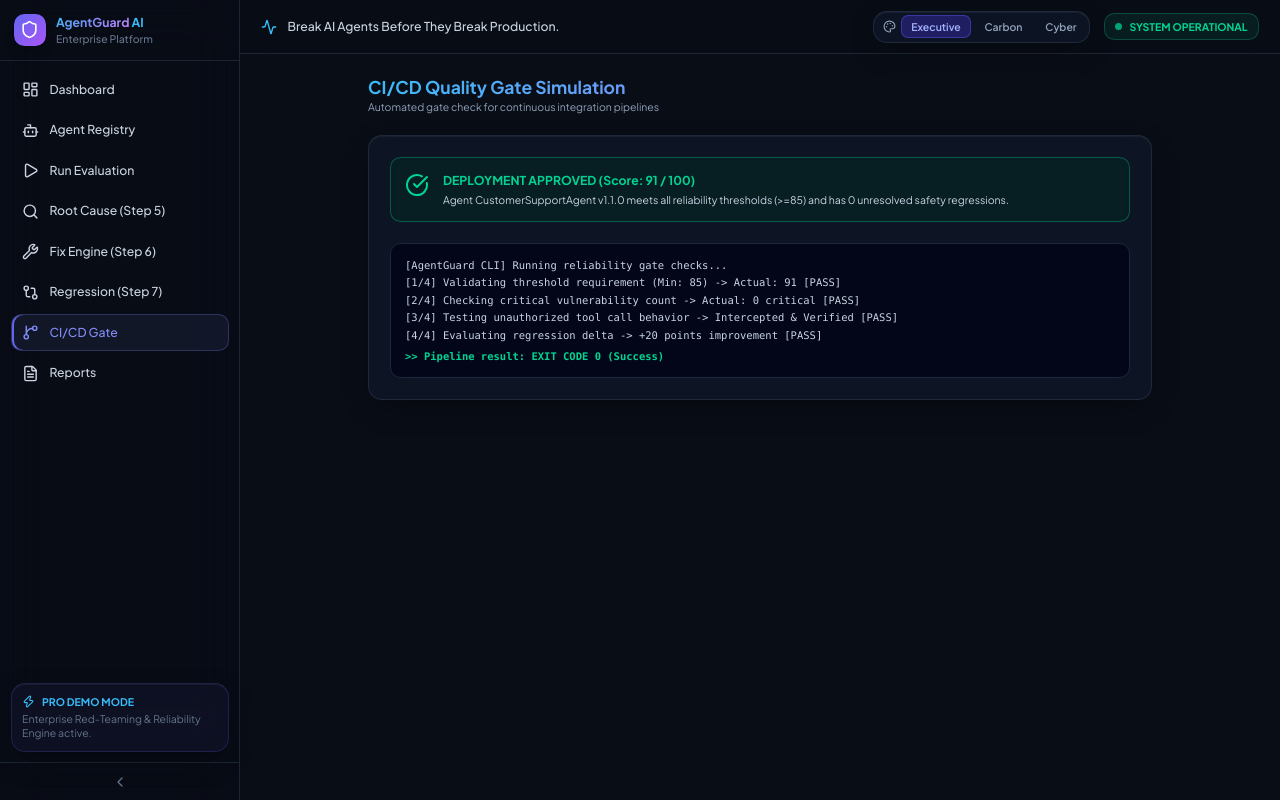
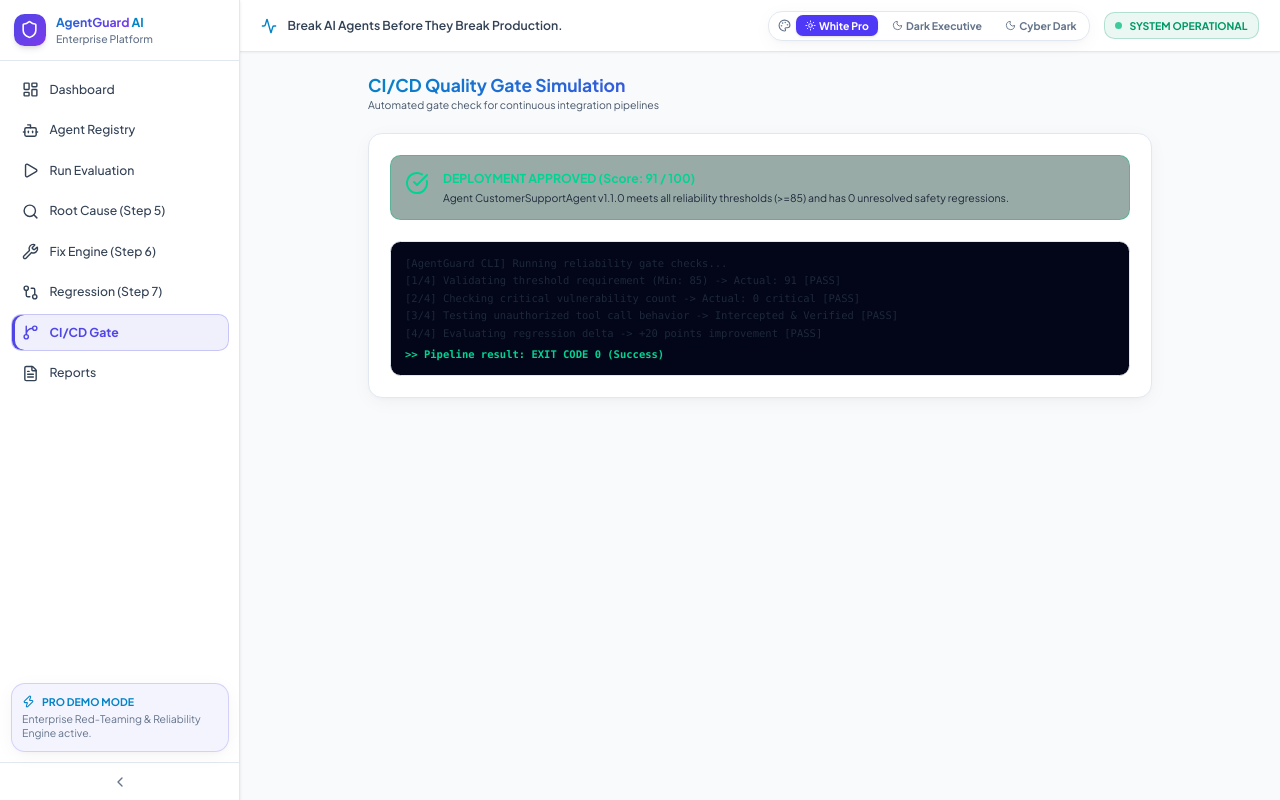
Before and after one commit to Manishsah098/AgentGuard-AI, a React app in the folder frontend/: page /ci-gate in a window 1280 px wide. Built offline with nearby package versions, Linux system fonts and the light colour scheme; the HTML template or start-up script is replaced by a standard one.

Commit message:
style: change theme to professional white background (Light Theme) as default

```diff
--- a/frontend/src/components/Layout.jsx
+++ b/frontend/src/components/Layout.jsx
@@ -3,23 +3,23 @@ import { Link, useLocation } from 'react-router-dom'
 import {
   Shield, LayoutDashboard, Bot, Play, GitCompare,
   FileText, GitBranch, Activity, ChevronLeft, ChevronRight,
-  Zap, Wrench, Search, Palette
+  Zap, Wrench, Search, Palette, Sun, Moon
 } from 'lucide-react'
 
 const navItems = [
   { path: '/', label: 'Dashboard', icon: LayoutDashboard },
   { path: '/agents', label: 'Agent Registry', icon: Bot },
   { path: '/evaluate', label: 'Run Evaluation', icon: Play },
-  { path: '/root-cause', label: 'Root Cause (Step 5)', icon: Search, accent: '#ef4444' },
-  { path: '/fix-engine', label: 'Fix Engine (Step 6)', icon: Wrench, accent: '#f97316' },
-  { path: '/regression', label: 'Regression (Step 7)', icon: GitCompare, accent: '#10b981' },
+  { path: '/root-cause', label: 'Root Cause (Step 5)', icon: Search, accent: '#e11d48' },
+  { path: '/fix-engine', label: 'Fix Engine (Step 6)', icon: Wrench, accent: '#ea580c' },
+  { path: '/regression', label: 'Regression (Step 7)', icon: GitCompare, accent: '#059669' },
   { path: '/ci-gate', label: 'CI/CD Gate', icon: GitBranch },
   { path: '/reports', label: 'Reports', icon: FileText },
 ]
 
 export default function Layout({ children }) {
   const [collapsed, setCollapsed] = useState(false)
-  const [theme, setTheme] = useState('executive')
+  const [theme, setTheme] = useState('light')
   const location = useLocation()
 
   useEffect(() => {
@@ -30,18 +30,18 @@ export default function Layout({ children }) {
     <div className="flex min-h-screen bg-grid transition-colors duration-300" style={{ background: 'var(--color-bg-primary)' }}>
       {/* Sidebar */}
       <aside
-        className="flex flex-col fixed left-0 top-0 h-full z-40 transition-all duration-300"
+        className="flex flex-col fixed left-0 top-0 h-full z-40 transition-all duration-300 shadow-sm"
         style={{
           width: collapsed ? '64px' : '240px',
-          background: 'rgba(9, 13, 22, 0.92)',
+          background: 'var(--color-bg-card)',
           borderRight: '1px solid var(--color-border)',
           backdropFilter: 'blur(24px)',
         }}
       >
         {/* Logo */}
         <div className="flex items-center gap-3 p-4 border-b" style={{ borderColor: 'var(--color-border)' }}>
-          <div className="flex items-center justify-center w-9 h-9 rounded-xl flex-shrink-0 shadow-lg"
-               style={{ background: 'linear-gradient(135deg, #6366f1, #a855f7)' }}>
+          <div className="flex items-center justify-center w-9 h-9 rounded-xl flex-shrink-0 shadow-md"
+               style={{ background: 'linear-gradient(135deg, #4f46e5, #7c3aed)' }}>
             <Shield size={19} className="text-white" />
           </div>
           {!collapsed && (
@@ -60,13 +60,13 @@ export default function Layout({ children }) {
           {navItems.map(({ path, label, icon: Icon, accent }) => {
             const isActive = location.pathname === path ||
               (path !== '/' && location.pathname.startsWith(path))
-            const activeColor = accent || '#818cf8'
+            const activeColor = accent || (theme === 'light' ? '#4f46e5' : '#818cf8')
             return (
               <Link
                 key={path}
                 to={path}
                 className={`nav-item flex items-center gap-3 px-3 py-2.5 rounded-xl border transition-all ${
-                  isActive ? 'active' : 'border-transparent'
+                  isActive ? 'active font-bold' : 'border-transparent font-medium'
                 }`}
                 style={{
                   color: isActive ? activeColor : 'var(--color-text-secondary)',
@@ -76,7 +76,7 @@ export default function Layout({ children }) {
                 title={collapsed ? label : ''}
               >
                 <Icon size={17} className="flex-shrink-0" style={{ color: isActive ? activeColor : undefined }} />
-                {!collapsed && <span className="text-sm font-medium">{label}</span>}
+                {!collapsed && <span className="text-sm">{label}</span>}
               </Link>
             )
           })}
@@ -84,7 +84,7 @@ export default function Layout({ children }) {
 
         {/* Demo Mode Badge */}
         {!collapsed && (
-          <div className="m-3 p-3 rounded-xl glass-card" style={{ background: 'rgba(99,102,241,0.06)', border: '1px solid rgba(99,102,241,0.2)' }}>
+          <div className="m-3 p-3 rounded-xl glass-card" style={{ background: 'rgba(79,70,229,0.06)', border: '1px solid rgba(79,70,229,0.2)' }}>
             <div className="flex items-center gap-2 mb-1">
               <Zap size={13} style={{ color: 'var(--color-accent-cyan)' }} />
               <span className="text-xs font-bold" style={{ color: 'var(--color-accent-cyan)' }}>PRO DEMO MODE</span>
@@ -98,7 +98,7 @@ export default function Layout({ children }) {
         {/* Collapse Button */}
         <button
           onClick={() => setCollapsed(!collapsed)}
-          className="flex items-center justify-center p-3 border-t transition-colors hover:bg-white/5"
+          className="flex items-center justify-center p-3 border-t transition-colors hover:bg-black/5"
           style={{ borderColor: 'var(--color-border)', color: 'var(--color-text-muted)' }}
         >
           {collapsed ? <ChevronRight size={16} /> : <ChevronLeft size={16} />}
@@ -111,15 +111,15 @@ export default function Layout({ children }) {
         style={{ marginLeft: collapsed ? '64px' : '240px' }}
       >
         {/* Top Bar */}
-        <header className="sticky top-0 z-30 flex items-center justify-between px-6 py-3"
+        <header className="sticky top-0 z-30 flex items-center justify-between px-6 py-3 shadow-xs"
           style={{
-            background: 'rgba(9, 13, 22, 0.85)',
+            background: 'var(--color-bg-card)',
             borderBottom: '1px solid var(--color-border)',
             backdropFilter: 'blur(20px)',
           }}>
           <div className="flex items-center gap-3">
             <Activity size={16} style={{ color: 'var(--color-accent-cyan)' }} />
-            <span className="text-sm font-medium" style={{ color: 'var(--color-text-secondary)' }}>
+            <span className="text-sm font-semibold" style={{ color: 'var(--color-text-secondary)' }}>
               Break AI Agents Before They Break Production.
             </span>
           </div>
@@ -127,28 +127,33 @@ export default function Layout({ children }) {
           <div className="flex items-center gap-4">
             {/* Theme Selector */}
             <div className="flex items-center gap-1.5 p-1 rounded-xl glass-card" style={{ border: '1px solid var(--color-border)' }}>
-              <Palette size={13} className="ml-1.5 text-slate-400" />
+              <Palette size={13} className="ml-1.5" style={{ color: 'var(--color-text-muted)' }} />
               {[
-                { id: 'executive', name: 'Executive' },
-                { id: 'carbon', name: 'Carbon' },
-                { id: 'cyber', name: 'Cyber' },
-              ].map(t => (
+                { id: 'light', name: 'White Pro', icon: Sun },
+                { id: 'executive', name: 'Dark Executive', icon: Moon },
+                { id: 'cyber', name: 'Cyber Dark', icon: Moon },
+              ].map(t => {
+                const Icon = t.icon
+                const active = theme === t.id
+                return (
                   <button
                     key={t.id}
                     onClick={() => setTheme(t.id)}
-                  className={`px-2.5 py-1 rounded-lg text-xs font-semibold transition-all ${
-                    theme === t.id ? 'bg-indigo-600/30 text-indigo-300 border border-indigo-500/40' : 'text-slate-400 hover:text-slate-200'
+                    className={`flex items-center gap-1 px-2.5 py-1 rounded-lg text-xs font-bold transition-all ${
+                      active ? 'bg-indigo-600 text-white shadow-sm' : 'text-slate-500 hover:text-slate-900'
                     }`}
                   >
+                    <Icon size={11} />
                     {t.name}
                   </button>
-              ))}
+                )
+              })}
             </div>
 
             <div className="flex items-center gap-2 px-3 py-1.5 rounded-xl"
-                 style={{ background: 'rgba(16,185,129,0.1)', border: '1px solid rgba(16,185,129,0.3)' }}>
-              <div className="w-2 h-2 rounded-full bg-emerald-400 animate-pulse" />
-              <span className="text-xs font-bold text-emerald-400">SYSTEM OPERATIONAL</span>
+                 style={{ background: 'rgba(5,150,105,0.08)', border: '1px solid rgba(5,150,105,0.25)' }}>
+              <div className="w-2 h-2 rounded-full bg-emerald-500 animate-pulse" />
+              <span className="text-xs font-bold text-emerald-600">SYSTEM OPERATIONAL</span>
             </div>
           </div>
         </header>
--- a/frontend/src/index.css
+++ b/frontend/src/index.css
@@ -2,7 +2,25 @@
 @import "tailwindcss";
 
 @layer base {
-  :root, [data-theme="executive"] {
+  :root, [data-theme="light"] {
+    --color-bg-primary: #f8fafc;
+    --color-bg-secondary: #ffffff;
+    --color-bg-card: #ffffff;
+    --color-bg-elevated: #f1f5f9;
+    --color-border: #e2e8f0;
+    --color-border-bright: #cbd5e1;
+    --color-accent-cyan: #0284c7;
+    --color-accent-blue: #3b82f6;
+    --color-accent-purple: #7c3aed;
+    --color-accent-green: #059669;
+    --color-accent-red: #e11d48;
+    --color-accent-orange: #ea580c;
+    --color-text-primary: #0f172a;
+    --color-text-secondary: #334155;
+    --color-text-muted: #64748b;
+  }
+
+  [data-theme="executive"] {
     --color-bg-primary: #090d16;
     --color-bg-secondary: #0f172a;
     --color-bg-card: rgba(15, 23, 42, 0.75);
@@ -18,24 +36,6 @@
     --color-text-primary: #f8fafc;
     --color-text-secondary: #cbd5e1;
     --color-text-muted: #64748b;
-  }
-
-  [data-theme="carbon"] {
-    --color-bg-primary: #0c0e12;
-    --color-bg-secondary: #161a23;
-    --color-bg-card: rgba(22, 26, 35, 0.85);
-    --color-bg-elevated: rgba(32, 38, 50, 0.8);
-    --color-border: rgba(75, 85, 99, 0.4);
-    --color-border-bright: rgba(59, 130, 246, 0.4);
-    --color-accent-cyan: #60a5fa;
-    --color-accent-blue: #3b82f6;
-    --color-accent-purple: #818cf8;
-    --color-accent-green: #34d399;
-    --color-accent-red: #fb7185;
-    --color-accent-orange: #f59e0b;
-    --color-text-primary: #f9fafb;
-    --color-text-secondary: #e5e7eb;
-    --color-text-muted: #9ca3af;
   }
 
   [data-theme="cyber"] {
@@ -70,9 +70,9 @@
   body {
     background-color: var(--color-bg-primary);
     background-image:
-      radial-gradient(circle at 15% 15%, rgba(99, 102, 241, 0.08) 0%, transparent 40%),
-      radial-gradient(circle at 85% 20%, rgba(56, 189, 248, 0.06) 0%, transparent 35%),
-      radial-gradient(circle at 50% 80%, rgba(168, 85, 247, 0.05) 0%, transparent 45%);
+      radial-gradient(circle at 15% 15%, rgba(99, 102, 241, 0.04) 0%, transparent 40%),
+      radial-gradient(circle at 85% 20%, rgba(56, 189, 248, 0.04) 0%, transparent 35%),
+      radial-gradient(circle at 50% 80%, rgba(168, 85, 247, 0.03) 0%, transparent 45%);
     background-attachment: fixed;
     color: var(--color-text-primary);
     font-family: 'Plus Jakarta Sans', 'Inter', -apple-system, BlinkMacSystemFont, sans-serif;
@@ -91,7 +91,7 @@
   }
 
   ::-webkit-scrollbar-thumb {
-    background: rgba(148, 163, 184, 0.2);
+    background: rgba(148, 163, 184, 0.3);
     border-radius: 4px;
   }
 
@@ -106,26 +106,26 @@
     backdrop-filter: blur(16px);
     -webkit-backdrop-filter: blur(16px);
     border: 1px solid var(--color-border);
-    box-shadow: 0 10px 30px -10px rgba(0, 0, 0, 0.5), inset 0 1px 0 0 rgba(255, 255, 255, 0.05);
+    box-shadow: 0 4px 20px -2px rgba(0, 0, 0, 0.05), 0 2px 6px -1px rgba(0, 0, 0, 0.03);
     border-radius: 14px;
     transition: border-color 0.2s ease, box-shadow 0.2s ease, transform 0.2s ease;
   }
 
   .glass-card:hover {
     border-color: var(--color-border-bright);
-    box-shadow: 0 12px 35px -8px rgba(0, 0, 0, 0.6), 0 0 20px -5px rgba(99, 102, 241, 0.15);
+    box-shadow: 0 10px 25px -5px rgba(0, 0, 0, 0.08), 0 0 15px -3px rgba(99, 102, 241, 0.12);
   }
 
   .glass-card-elevated {
     background: var(--color-bg-elevated);
     backdrop-filter: blur(20px);
     border: 1px solid var(--color-border-bright);
-    box-shadow: 0 15px 35px -10px rgba(0, 0, 0, 0.6), inset 0 1px 1px 0 rgba(255, 255, 255, 0.1);
+    box-shadow: 0 10px 30px -10px rgba(0, 0, 0, 0.08);
     border-radius: 14px;
   }
 
   .gradient-text {
-    background: linear-gradient(135deg, #38bdf8 0%, #818cf8 50%, #c084fc 100%);
+    background: linear-gradient(135deg, #0284c7 0%, #4f46e5 50%, #7c3aed 100%);
     -webkit-background-clip: text;
     -webkit-text-fill-color: transparent;
     background-clip: text;
@@ -133,7 +133,7 @@
   }
 
   .gradient-text-danger {
-    background: linear-gradient(135deg, #f43f5e 0%, #fb923c 100%);
+    background: linear-gradient(135deg, #e11d48 0%, #ea580c 100%);
     -webkit-background-clip: text;
     -webkit-text-fill-color: transparent;
     background-clip: text;
@@ -141,7 +141,7 @@
   }
 
   .gradient-text-success {
-    background: linear-gradient(135deg, #34d399 0%, #38bdf8 100%);
+    background: linear-gradient(135deg, #059669 0%, #0284c7 100%);
     -webkit-background-clip: text;
     -webkit-text-fill-color: transparent;
     background-clip: text;
@@ -166,55 +166,55 @@
 
   .bg-grid {
     background-image:
-      linear-gradient(rgba(255, 255, 255, 0.02) 1px, transparent 1px),
-      linear-gradient(90deg, rgba(255, 255, 255, 0.02) 1px, transparent 1px);
+      linear-gradient(rgba(0, 0, 0, 0.03) 1px, transparent 1px),
+      linear-gradient(90deg, rgba(0, 0, 0, 0.03) 1px, transparent 1px);
     background-size: 32px 32px;
   }
 
   .severity-critical {
-    color: #f43f5e;
-    background: rgba(244, 63, 94, 0.12);
-    border: 1px solid rgba(244, 63, 94, 0.35);
+    color: #e11d48;
+    background: rgba(225, 29, 72, 0.08);
+    border: 1px solid rgba(225, 29, 72, 0.25);
   }
 
   .severity-high {
-    color: #fb923c;
-    background: rgba(251, 146, 60, 0.12);
-    border: 1px solid rgba(251, 146, 60, 0.35);
+    color: #ea580c;
+    background: rgba(234, 88, 12, 0.08);
+    border: 1px solid rgba(234, 88, 12, 0.25);
   }
 
   .severity-medium {
-    color: #818cf8;
-    background: rgba(129, 140, 248, 0.12);
-    border: 1px solid rgba(129, 140, 248, 0.35);
+    color: #4f46e5;
+    background: rgba(79, 70, 229, 0.08);
+    border: 1px solid rgba(79, 70, 229, 0.25);
   }
 
   .severity-low {
-    color: #34d399;
-    background: rgba(52, 211, 153, 0.12);
-    border: 1px solid rgba(52, 211, 153, 0.35);
+    color: #059669;
+    background: rgba(5, 150, 105, 0.08);
+    border: 1px solid rgba(5, 150, 105, 0.25);
   }
 
   .status-pass {
-    color: #34d399;
-    background: rgba(52, 211, 153, 0.12);
+    color: #059669;
+    background: rgba(5, 150, 105, 0.1);
   }
 
   .status-fail {
-    color: #f43f5e;
-    background: rgba(244, 63, 94, 0.12);
+    color: #e11d48;
+    background: rgba(225, 29, 72, 0.1);
   }
 
   .status-critical {
-    color: #f43f5e;
-    background: rgba(244, 63, 94, 0.18);
-    border: 1px solid rgba(244, 63, 94, 0.45);
+    color: #e11d48;
+    background: rgba(225, 29, 72, 0.12);
+    border: 1px solid rgba(225, 29, 72, 0.35);
     animation: criticalPulse 2s ease-in-out infinite;
   }
 
   @keyframes criticalPulse {
-    0%, 100% { box-shadow: 0 0 0 0 rgba(244, 63, 94, 0); }
-    50% { box-shadow: 0 0 0 4px rgba(244, 63, 94, 0.15); }
+    0%, 100% { box-shadow: 0 0 0 0 rgba(225, 29, 72, 0); }
+    50% { box-shadow: 0 0 0 4px rgba(225, 29, 72, 0.1); }
   }
 
   .score-ring {
@@ -226,39 +226,38 @@
   }
 
   .nav-item:hover {
-    background: rgba(255, 255, 255, 0.04);
-    border-color: rgba(255, 255, 255, 0.1);
+    background: rgba(0, 0, 0, 0.03);
+    border-color: rgba(0, 0, 0, 0.08);
     transform: translateX(2px);
   }
 
   .nav-item.active {
-    background: linear-gradient(90deg, rgba(99, 102, 241, 0.18) 0%, rgba(99, 102, 241, 0.05) 100%);
-    border-color: rgba(99, 102, 241, 0.4);
-    color: #818cf8;
-    box-shadow: inset 2px 0 0 0 #6366f1;
+    background: linear-gradient(90deg, rgba(79, 70, 229, 0.12) 0%, rgba(79, 70, 229, 0.03) 100%);
+    border-color: rgba(79, 70, 229, 0.3);
+    color: #4f46e5;
+    box-shadow: inset 3px 0 0 0 #4f46e5;
   }
 
   .btn-primary {
-    background: linear-gradient(135deg, #6366f1 0%, #4f46e5 100%);
-    box-shadow: 0 4px 15px rgba(99, 102, 241, 0.35);
+    background: linear-gradient(135deg, #4f46e5 0%, #3b82f6 100%);
+    box-shadow: 0 4px 14px rgba(79, 70, 229, 0.25);
     transition: all 0.2s ease;
   }
 
   .btn-primary:hover {
     transform: translateY(-1px);
-    box-shadow: 0 8px 25px rgba(99, 102, 241, 0.45);
-    background: linear-gradient(135deg, #4f46e5 0%, #4338ca 100%);
+    box-shadow: 0 6px 20px rgba(79, 70, 229, 0.35);
   }
 
   .btn-danger {
-    background: linear-gradient(135deg, #f43f5e 0%, #e11d48 100%);
-    box-shadow: 0 4px 15px rgba(244, 63, 94, 0.35);
+    background: linear-gradient(135deg, #e11d48 0%, #ea580c 100%);
+    box-shadow: 0 4px 14px rgba(225, 29, 72, 0.25);
     transition: all 0.2s ease;
   }
 
   .btn-danger:hover {
     transform: translateY(-1px);
-    box-shadow: 0 8px 25px rgba(244, 63, 94, 0.45);
+    box-shadow: 0 6px 20px rgba(225, 29, 72, 0.35);
   }
 
   .metric-card {
@@ -267,8 +266,8 @@
 
   .metric-card:hover {
     transform: translateY(-3px);
-    border-color: rgba(99, 102, 241, 0.35);
-    box-shadow: 0 15px 30px -10px rgba(0, 0, 0, 0.6), 0 0 20px rgba(99, 102, 241, 0.12);
+    border-color: rgba(79, 70, 229, 0.3);
+    box-shadow: 0 12px 25px -5px rgba(0, 0, 0, 0.08);
   }
 
   .trace-node {
@@ -298,3 +297,28 @@
     transition: all 0.5s ease;
   }
 }
+
+/* Light Mode specific text and background overrides */
+[data-theme="light"], :root:not([data-theme="executive"]):not([data-theme="cyber"]) {
+  .text-slate-200, .text-slate-300 {
+    color: #1e293b !important;
+  }
+  .text-slate-400 {
+    color: #475569 !important;
+  }
+  .text-slate-500 {
+    color: #64748b !important;
+  }
+  .text-slate-600 {
+    color: #475569 !important;
+  }
+  .bg-slate-900\/60, .bg-slate-900 {
+    background-color: #f8fafc !important;
+  }
+  .border-slate-800\/80, .border-slate-800 {
+    border-color: #e2e8f0 !important;
+  }
+  .bg-slate-800 {
+    background-color: #f1f5f9 !important;
+  }
+}
```
Also changed, not shown: frontend/src/components/PipelineFlowDiagram.jsx (+15 -13 lines). Lines whose indentation alone changed are shown as unchanged.
